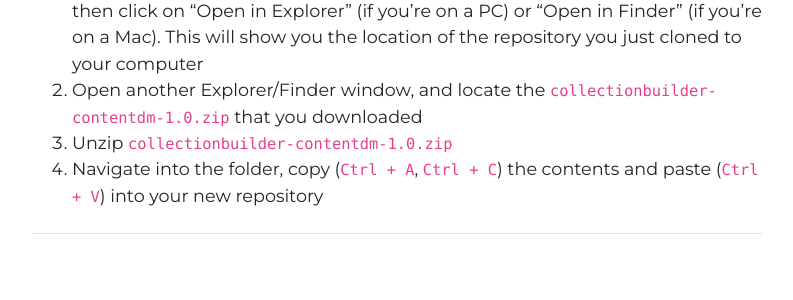
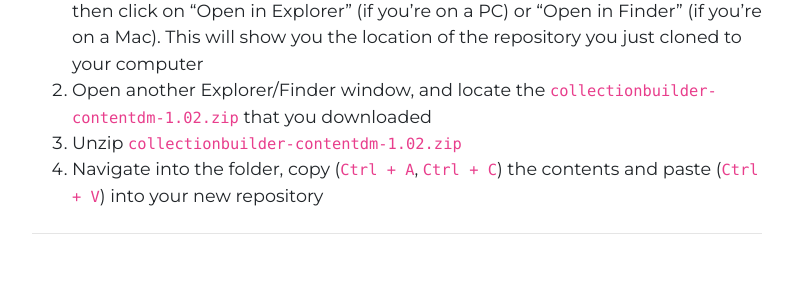
Before and after one commit to CollectionBuilder/collectionbuilder.github.io, a Jekyll site: the page built from _docs/github.md, in a window 1280 px wide and 900 px high, scrolled down 2313 px. Shown: the part 178-478 px from the top of the window, without its empty margins (362-1155 px from the left). Built offline with Jekyll 4.4.1, drawn with Linux system fonts in a browser that asks for light colours.

Commit message:
update version number in docs

```diff
--- a/_includes/workshop/repository.md
+++ b/_includes/workshop/repository.md
@@ -74,8 +74,8 @@ As you work, this button allows you to sync the local version of your repository
 Add the CollectionBuilder code that you downloaded into the new repository:
 
 1. In the bar at the top of your GitHub Desktop window, click on "Repository," then click on "Open in Explorer" (if you're on a PC) or "Open in Finder" (if you're on a Mac). This will show you the location of the repository you just cloned to your computer
-2. Open another Explorer/Finder window, and locate the `collectionbuilder-contentdm-1.0.zip` that you downloaded
-3. Unzip `collectionbuilder-contentdm-1.0.zip`
+2. Open another Explorer/Finder window, and locate the `collectionbuilder-contentdm-1.02.zip` that you downloaded
+3. Unzip `collectionbuilder-contentdm-1.02.zip`
 4. Navigate into the folder, copy (`Ctrl + A`, `Ctrl + C`) the contents and paste (`Ctrl + V`) into your new repository
 
 {:.py-4 .mt-4 #commit}
```
